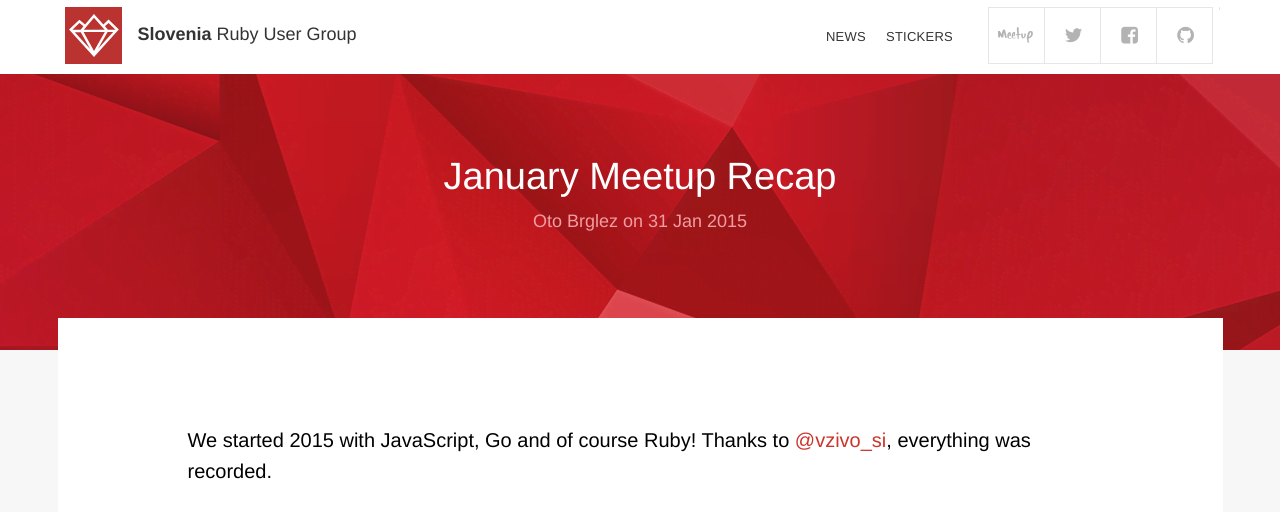
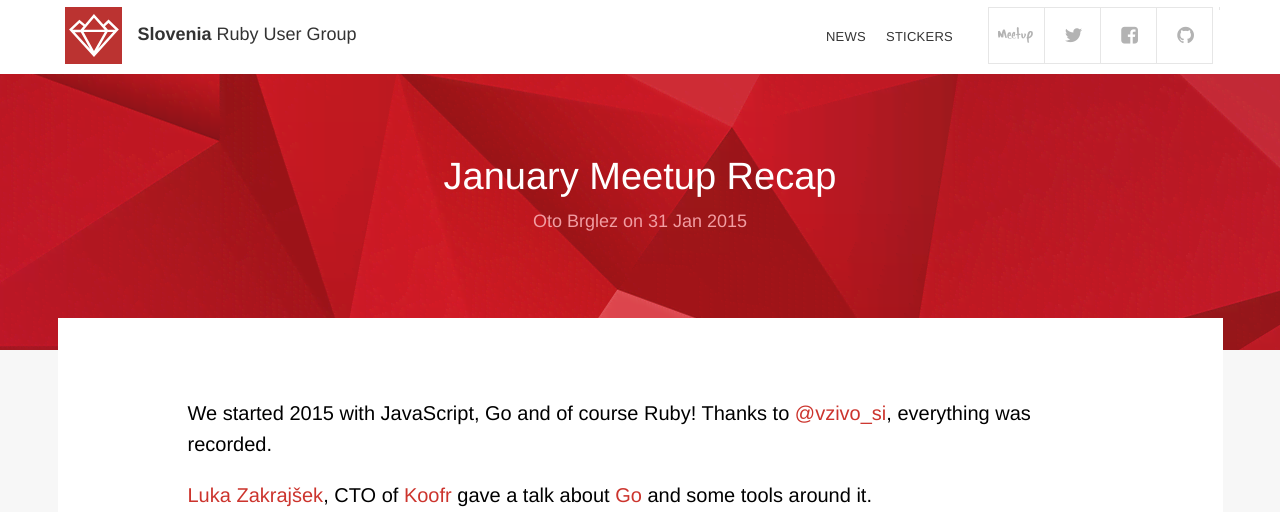
Before and after one commit to RubySlovenia/RubySlovenia.github.io, a Jekyll site: the page built from _posts/2015-01-31-january-meetup-recap.markdown, in a window 1280 px wide. Shown: the top 512 px of the page. Built offline with Jekyll 4.4.1, drawn with Linux system fonts in a browser that asks for light colours; nearby versions of some CDN libraries.

Commit message:
More whitespace for related posts

```diff
--- a/assets/css/rug14.sass
+++ b/assets/css/rug14.sass
@@ -56,6 +56,12 @@
 
 h1, h2, h3
   font-weight: normal
+
+hr
+  display: block
+  margin: 2em 0
+  border: none
+  border-bottom: 1px solid $color_grey
 
 .wrap
   +content-box
@@ -513,7 +519,7 @@
     .wrap
       top: -32px
       background: #fff
-      padding: 87px 130px
+      padding: 60px 130px
       font-size: 20px
       line-height: 1.55em
       @media screen and (max-width: $break_large)
@@ -542,4 +548,10 @@
   font-size: 80%
   color: lighten(#000, 50%)
 
+.related
+  padding: 70px 0 30px
+.related-posts
+  font-size: 16px
+  line-height: 1.3
+
 @import "fontello-embedded"
```
